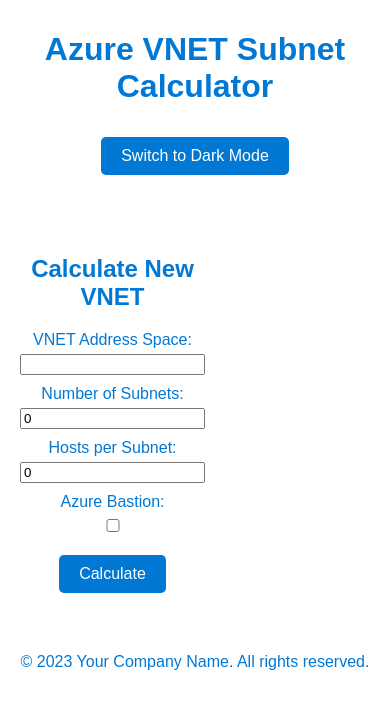
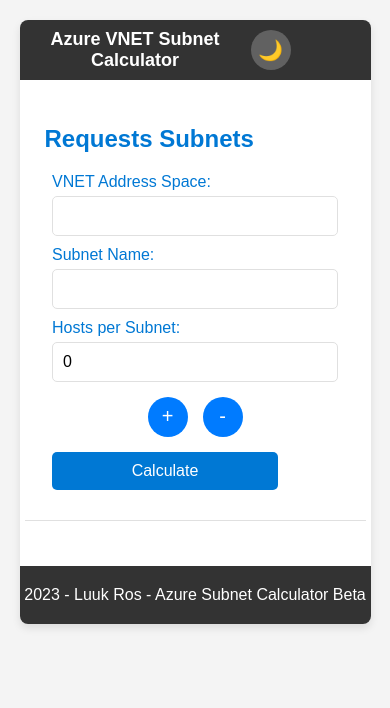
Before and after one commit to Luuk-Ros/azureSubnetCalculator, a React (Create React App) app: page / in a window 390 px wide. Shown: the top 708 px of the page. Built offline with nearby package versions, Linux system fonts and the light colour scheme.

Commit message:
Styling and feature update
New styling, responsiveness and adding feature to the calculation for address spaces bigger than /24

```diff
--- a/src/App.css
+++ b/src/App.css
@@ -1,35 +1,104 @@
 body {
-  font-family: Arial, sans-serif;
+  font-family: 'Arial', sans-serif;
+  margin: 0;
+  padding: 0;
+  background-color: #f4f4f4;
 }
 
 .header, .footer {
+  background-color: #333;
+  color: #fff;
+  padding: 20px 0;
   text-align: center;
-  padding: 10px;
+}
+
+.header {
+  display: flex;
+  justify-content: space-between;
+  align-items: center;
+  padding: 0 20px;
+  position: relative;
+}
+
+.header h1 {
+  flex: 1;
+  text-align: center;
+  margin: 0;
+}
+
+.dark-mode-button {
+  margin-left: 20px; /* Add some spacing between the title and the button */
+  background-color: transparent;
+  border: none;
+  cursor: pointer;
+  font-size: 24px;
+  border-radius: 50%;
+  width: 40px;
+  height: 40px;
+  display: flex;
+  align-items: center;
+  justify-content: center;
+  transition: background-color 0.3s ease;
+}
+
+.light-mode .dark-mode-button {
+  color: #f39c12; /* Sun color */
+  background-color: #616161;
+}
+
+.dark-mode .dark-mode-button {
+  color: #3498db; /* Moon color */
+  background-color: #616161;
+}
+
+.dark-mode-button:hover {
+  background-color: rgba(0,0,0,0.1);
+}
+
+.dark-mode-button:focus {
+  outline: none;
 }
 
 .App {
-  text-align: center;
-  transition: background-color 0.3s, color 0.3s;
-  justify-content: space-between;
+  max-width: 90%;
+  margin: 20px auto;
+  box-shadow: 0 4px 8px rgba(0, 0, 0, 0.1);
+  background-color: #fff;
+  border-radius: 8px;
+  overflow: hidden;
   display: flex;
   flex-direction: column;
-
 }
 
 .main-content {
   display: flex;
+  flex-direction: row;
   justify-content: space-between;
-  padding: 20px 0;
+  padding: 5px;
 }
 
 .forms-section, .results-section {
   flex: 1;
+  display: flex;
+  flex-direction: column;
   padding: 20px;
 }
 
+.subnet-container {
+  display: grid;
+  grid-template-columns: repeat(2, 1fr);
+  gap: 30px;
+}
+
+.results-section {
+  border-left: 1px solid #e0e0e0;
+  align-items: center;
+}
+
 .error-message, .suggestion-message {
-  color: red;
+  color: #e74c3c;
   margin-top: 10px;
+  font-weight: bold;
 }
 
 .light-mode {
@@ -43,8 +112,9 @@
 }
 
 button {
-  margin: 10px;
+  margin: 10px 0;
   padding: 10px 20px;
+  margin-right: 60px;
   font-size: 16px;
   background-color: #0078D4;
   color: #ffffff;
@@ -58,21 +128,100 @@
   background-color: #005a9e;
 }
 
+button:not(:last-child) {
+  margin-right: 10px; /* Adjust this value as needed */
+}
+
+.round-button {
+  display: flex;
+  align-items: center;
+  justify-content: center;
+  border-radius: 50%;
+  width: 40px;
+  height: 40px;
+  margin: 5px;
+  border: none;
+  background-color: #007BFF;
+  color: white;
+  font-size: 20px;
+  cursor: pointer;
+  transition: background-color 0.3s ease;
+}
+
+.round-button:hover {
+  background-color: #0056b3;
+}
+
+.round-button:active {
+  background-color: #003d80;
+}
+
+.round-button:focus {
+  outline: none;
+}
+
 form {
   display: flex;
   flex-direction: column;
-  align-items: center;
-  gap: 10px;
+  width: 100%;
+  max-width: 95%;
+  margin: 0 auto;
 }
 
 label {
   display: flex;
   flex-direction: column;
   gap: 5px;
+  margin-bottom: 10px;
 }
 
-.error-message {
-  color: red;
-  font-weight: bold;
-  margin-top: 20px;
+input[type="text"], input[type="number"] {
+  padding: 10px;
+  border: 1px solid #e0e0e0;
+  border-radius: 5px;
+  font-size: 16px;
 }
+
+table {
+  width: 100%;
+  border-collapse: collapse;
+}
+
+table, th, td {
+  border: 1px solid #e0e0e0;
+}
+
+th, td {
+  padding: 10px;
+  text-align: left;
+}
+
+th {
+  background-color: #f2f2f2;
+}
+
+@media (max-width: 768px) {
+  .main-content {
+    flex-direction: column;
+  }
+
+  .results-section {
+    border-left: none;
+    border-top: 1px solid #e0e0e0;
+    padding-top: 20px;
+  }
+
+  .subnet-container {
+    grid-template-columns: 1fr;
+  }
+}
+
+@media (max-width: 480px) {
+  .header h1 {
+    font-size: 18px; /* Reduce the font size */
+  }
+
+  .dark-mode-button {
+    font-size: 20px; /* Reduce the icon size */
+  }
+}
--- a/src/App.js
+++ b/src/App.js
@@ -1,8 +1,7 @@
 import React, { useState } from 'react';
 import NewVNETForm from './components/NewVNETForm';
-import ExistingVNETForm from './components/ExistingVNETForm';
 import Results from './components/Results';
-import { calculateSubnet } from './utils/calculateSubnet';
+import { calculateSubnet, getNextSubnet, calculateCIDR } from './utils/calculateSubnet';
 import './App.css';
 
 function App() {
@@ -12,20 +11,20 @@
   const [theme, setTheme] = useState('light-mode');
 
   const handleCalculate = (data) => {
-    const result = calculateSubnet(data.vnetAddress, data.numberOfSubnets, data.hostsPerSubnet);
+    setErrorMessage(null); // Clear any previous error message
+
+    const result = calculateSubnet(data.vnetAddress, data.subnets.length, data.subnets.map(s => s.hosts));
 
     if (result.error) {
-        setErrorMessage(result.error);
-    } else {
-        setErrorMessage(null); // Clear any previous error message
+      setErrorMessage(result.error);
+      return;
     }
-    setSubnets(result.subnets);
+
+    setSubnets(result.subnets.map((subnet, index) => ({
+      name: data.subnets[index].name,
+      cidr: subnet.cidr
+    })));
     setVnetAddress(data.vnetAddress);
-  };
-
-  const handleAddSubnet = (data) => {
-    // This is a placeholder. You can expand upon this function based on your requirements.
-    alert("Functionality to add subnet to existing VNET is not yet implemented.");
   };
 
   const toggleTheme = () => {
@@ -36,12 +35,13 @@
     <div className={`App ${theme}`}>
       <div className="header">
         <h1>Azure VNET Subnet Calculator</h1>
-        <button onClick={toggleTheme}>Switch to {theme === 'light-mode' ? 'Dark' : 'Light'} Mode</button>
+        <button className="dark-mode-button" onClick={toggleTheme}>
+          {theme === 'light-mode' ? '🌙' : '☀️'}
+        </button>
       </div>
-
       <div className="main-content">
         <div className="forms-section">
-          <h2>Calculate New VNET</h2>
+          <h2>Requests Subnets</h2>
           <NewVNETForm onCalculate={handleCalculate} />
         </div>
 
@@ -53,12 +53,10 @@
       </div>
 
       <div className="footer">
-        © 2023 Your Company Name. All rights reserved.
+       2023 - Luuk Ros - Azure Subnet Calculator Beta
       </div>
     </div>
   );
 }
+
 export default App;
-
-//          <h2>Add Subnet to Existing VNET</h2>
-//          <ExistingVNETForm onAddSubnet={handleAddSubnet} />
--- a/src/components/NewVNETForm.js
+++ b/src/components/NewVNETForm.js
@@ -2,27 +2,33 @@
 
 const NewVNETForm = ({ onCalculate }) => {
   const [vnetAddress, setVnetAddress] = useState('');
-  const [numberOfSubnets, setNumberOfSubnets] = useState(0);
-  const [hostsPerSubnet, setHostsPerSubnet] = useState(0);
-  const [dedicatedSubnets, setDedicatedSubnets] = useState({
-    AzureBastion: false,
-    // ... Add other dedicated subnets here
-  });
+  const [subnets, setSubnets] = useState([{ name: '', hosts: 0 }]);
 
-  const handleCheckboxChange = (event) => {
-    setDedicatedSubnets({
-      ...dedicatedSubnets,
-      [event.target.name]: event.target.checked
-    });
+  const handleSubnetChange = (index, field, value) => {
+    const newSubnets = [...subnets];
+    newSubnets[index][field] = value;
+    setSubnets(newSubnets);
+  };
+
+  const addSubnet = () => {
+    if (subnets.length < 8) {
+      setSubnets([...subnets, { name: '', hosts: 0 }]);
+    }
+  };
+
+  const removeSubnet = () => {
+    if (subnets.length > 1) { // Ensure there's always at least one subnet
+      const newSubnets = [...subnets];
+      newSubnets.pop();
+      setSubnets(newSubnets);
+    }
   };
 
   const handleSubmit = (e) => {
     e.preventDefault();
     onCalculate({
       vnetAddress,
-      numberOfSubnets,
-      hostsPerSubnet,
-      dedicatedSubnets
+      subnets
     });
   };
 
@@ -32,24 +38,37 @@
         VNET Address Space:
         <input type="text" value={vnetAddress} onChange={e => setVnetAddress(e.target.value)} />
       </label>
+    <div className="subnet-container">
+        {subnets.map((subnet, index) => (
+      <div className="subnet-form" key={index}>
       <label>
-        Number of Subnets:
-        <input type="number" value={numberOfSubnets} onChange={e => setNumberOfSubnets(e.target.value)} />
+        Subnet Name:
+        <input type="text" value={subnet.name} onChange={e => handleSubnetChange(index, 'name', e.target.value)} />
       </label>
       <label>
         Hosts per Subnet:
-        <input type="number" value={hostsPerSubnet} onChange={e => setHostsPerSubnet(e.target.value)} />
+        <input type="number" value={subnet.hosts} onChange={e => handleSubnetChange(index, 'hosts', e.target.value)} />
       </label>
-      <label>
-        Azure Bastion:
-        <input
-          type="checkbox"
-          name="AzureBastion"
-          checked={dedicatedSubnets.AzureBastion}
-          onChange={handleCheckboxChange}
-        />
-      </label>
-      {/* Add more checkboxes for other dedicated subnets as needed */}
+      </div>
+      ))}
+    </div>
+
+      <div style={{ display: 'flex', justifyContent: 'center', alignItems: 'center' }}>
+        <button
+          type="button"
+          onClick={addSubnet}
+          className="round-button"
+        >
+          +
+        </button>
+        <button
+          type="button"
+          onClick={removeSubnet}
+          className="round-button"
+        >
+          -
+        </button>
+      </div>
       <button type="submit">Calculate</button>
     </form>
   );
--- a/src/components/Results.js
+++ b/src/components/Results.js
@@ -1,5 +1,10 @@
 import React from 'react';
-import { exportToJSON, exportToCSV } from '../utils/exportData'; // Assuming exportData.js is in the same directory
+import { exportToJSON, exportToCSV } from '../utils/exportData';
+
+const calculateUsableHosts = (cidr) => {
+  const totalHosts = Math.pow(2, 32 - parseInt(cidr.split('/')[1]));
+  return totalHosts - 2; // Subtracting 2 for network and broadcast address
+};
 
 const Results = ({ subnets, vnetAddress }) => {
 
@@ -19,6 +24,7 @@
           <tr>
             <th>Name</th>
             <th>Address Prefix</th>
+            <th>Usable Hosts</th> {/* New column header */}
           </tr>
         </thead>
         <tbody>
@@ -26,6 +32,7 @@
             <tr key={subnet.name}>
               <td>{subnet.name}</td>
               <td>{subnet.cidr}</td>
+              <td>{calculateUsableHosts(subnet.cidr)}</td> {/* New column data */}
             </tr>
           ))}
         </tbody>
```
Also changed, not shown: src/utils/IpSubnetCalculator.js (deleted, +0 -117 lines), src/utils/calculateSubnet.js (+44 -13 lines).
